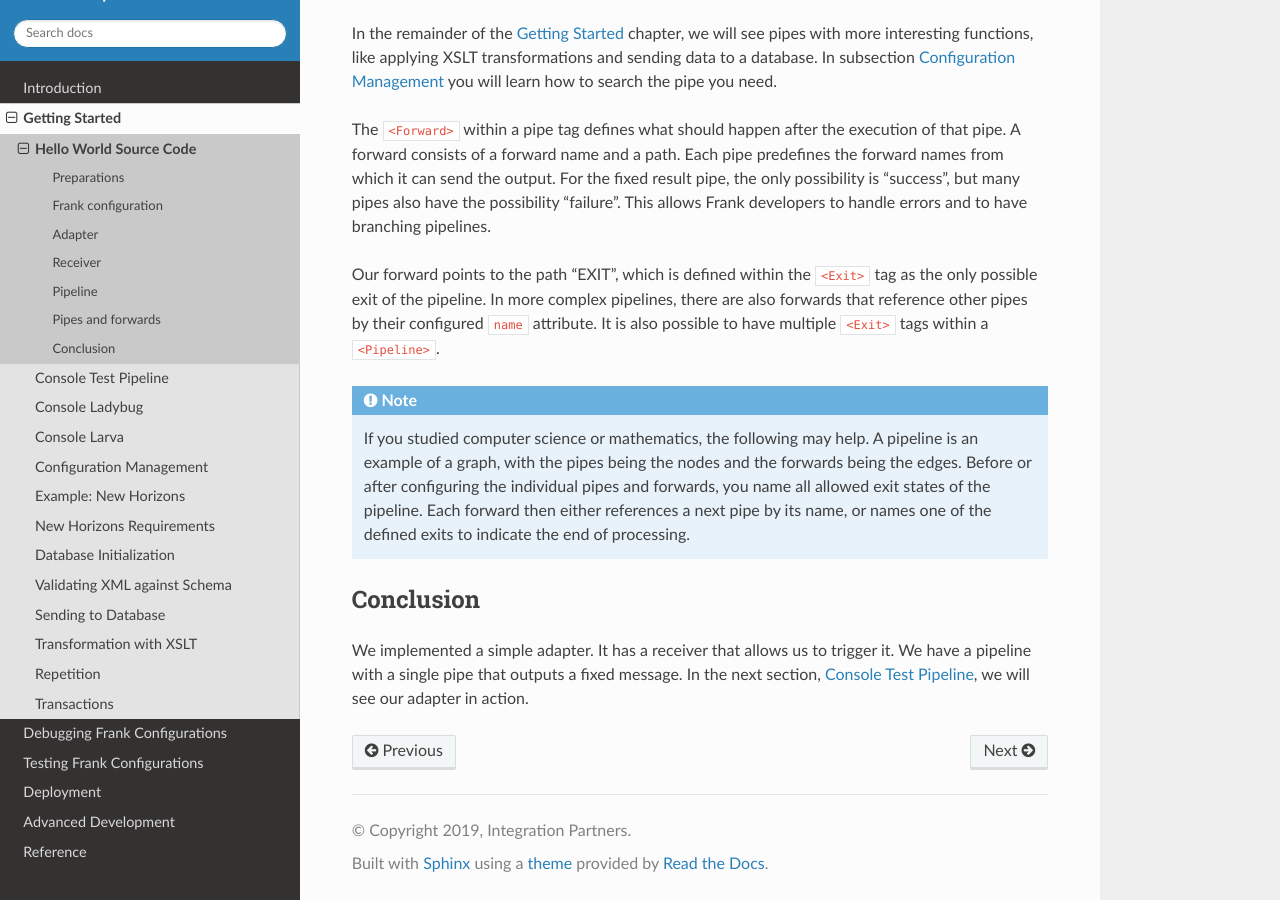
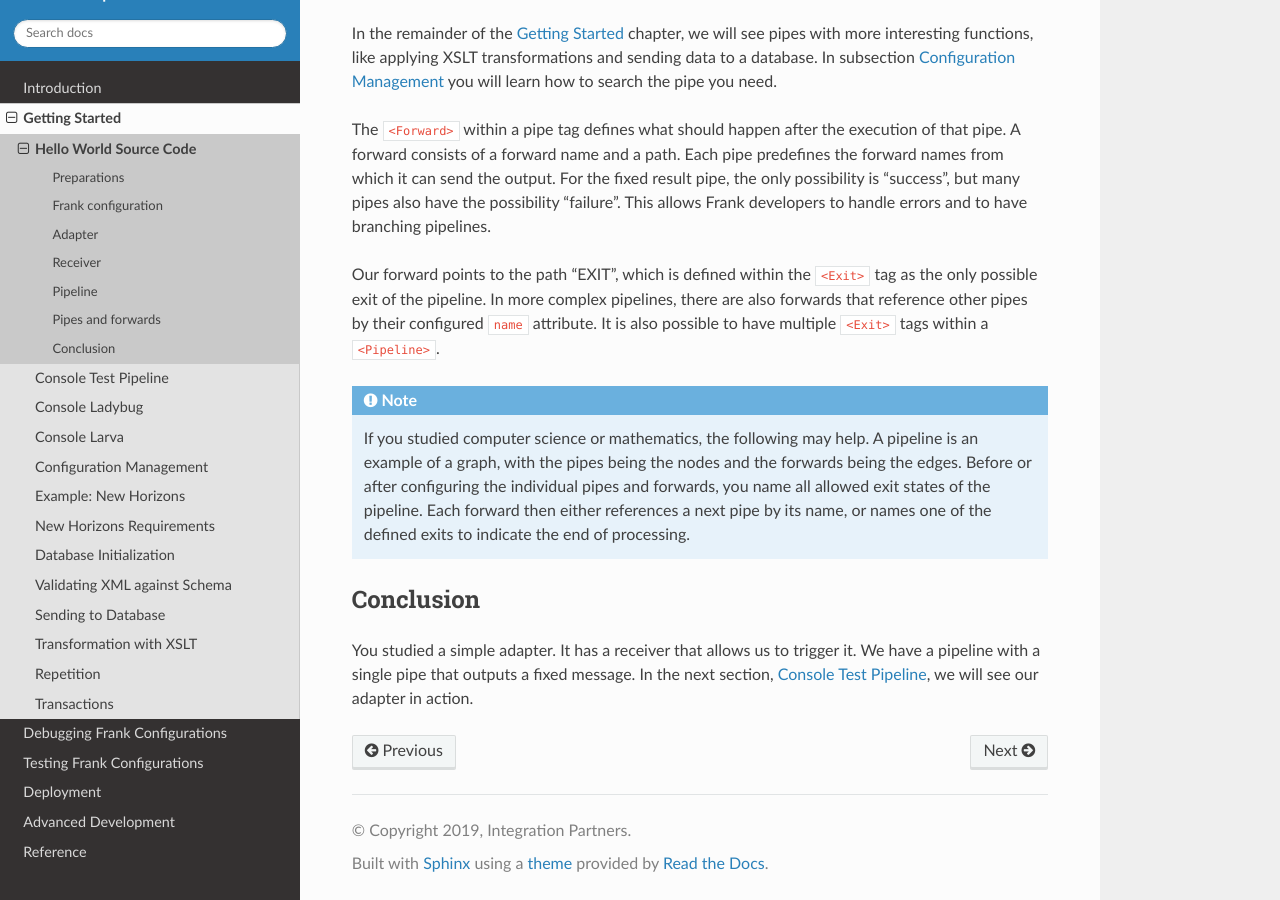
Before and after one commit to frankframework/frank-manual, a Sphinx documentation site: the page built from docs/source/gettingStarted/helloIbis.rst, in a window 1280 px wide and 900 px high, scrolled down 3396 px. Built offline with Sphinx 7.4.7 and the Read the Docs theme 2.0.0, drawn with Linux system fonts in a browser that asks for light colours.

Commit message:
Fix Hello World Source Code section for change to Tomcat4Frank

```diff
--- a/docs/source/gettingStarted/gettingStarted.rst
+++ b/docs/source/gettingStarted/gettingStarted.rst
@@ -5,7 +5,7 @@ Getting Started
 
 This chapter introduces you to the basic features of the Frank!Framework. If you are a Frank developer, please study this chapter before investigating more advanced topics. If you are a tester, you can study our product Ladybug without reading this chapter; see :ref:`ladybug`. If you are a system administrator, you can study :ref:`deploying` without reading this chapter.
 
-This chapter can be studied in two ways. First, it is a tutorial. There are instructions that you can follow to get hands-on experience with the Frank!Framework. You will use Tomcat4Frank, to be found at https://github.com/ibissource/docker4ibis. Second you can just read the text on your laptop or even your telephone.
+This chapter can be studied in two ways. First, it is a tutorial. There are instructions that you can follow to get hands-on experience with the Frank!Framework. You will use Tomcat4Frank, to be found at https://github.com/ibissource/tomcat4ibis. Second you can just read the text on your laptop or even your telephone.
 
 .. toctree::
    :maxdepth: 3
--- a/docs/source/gettingStarted/helloIbis.rst
+++ b/docs/source/gettingStarted/helloIbis.rst
@@ -193,7 +193,7 @@ multiple ``<Exit>`` tags within a ``<Pipeline>``.
 Conclusion
 ----------
 
-We implemented a simple adapter. It has a receiver that allows
+You studied a simple adapter. It has a receiver that allows
 us to trigger it. We have a pipeline with a single pipe that
 outputs a fixed message. In the next section, :ref:`helloTestPipeline`, we
 will see our adapter in action.
```
Also changed, not shown: 5 other files.
